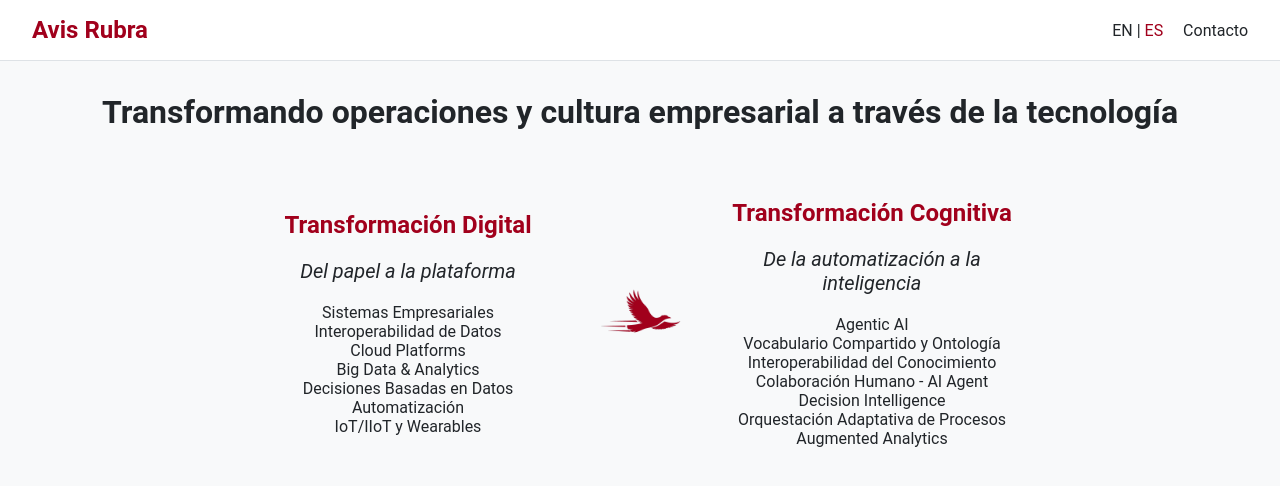
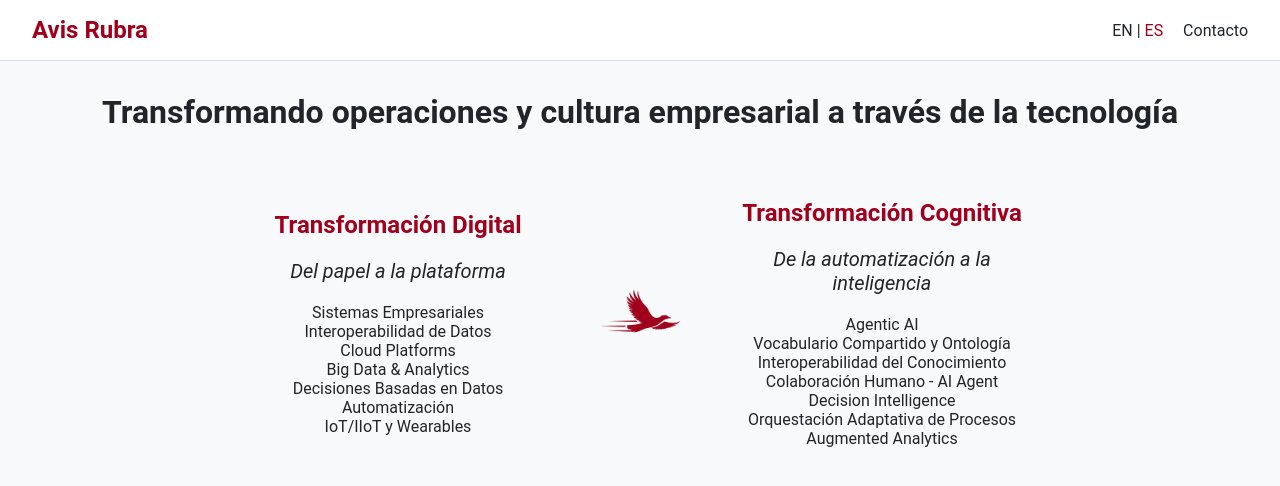
Before and after one commit to avisrubra/avisrubra, a Jekyll site: the page built from es/index.md, in a window 1280 px wide. Shown: the top 486 px of the page. Built offline with Jekyll 4.4.1, drawn with Linux system fonts in a browser that asks for light colours.

Commit message:
transformation-box width to 320

```diff
--- a/css/style.css
+++ b/css/style.css
@@ -55,7 +55,7 @@ header {
   gap: 2rem;
 }
 .transformation-box {
-  width: 300px;
+  width: 320px;
   text-align: center;
 }
 .transformation-box h2 {
```
